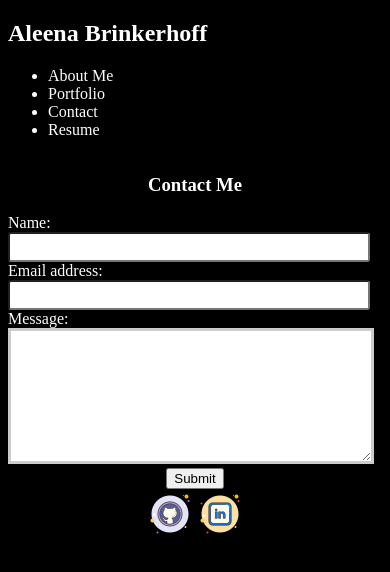
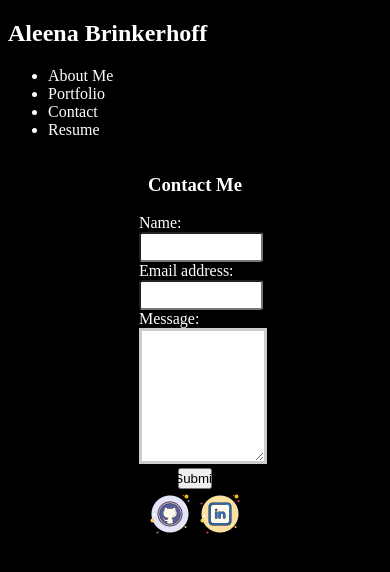
Before and after one commit to Aleenabrink93/React-Portfolio, a React (Create React App) app: page / in a window 390 px wide. Both pictures are taken after a click on the element "Contact". Shown: the top 572 px of the page. Built offline with nearby package versions, Linux system fonts and the light colour scheme.

Commit message:
styled contact page

```diff
--- a/src/components/contact/contact.css
+++ b/src/components/contact/contact.css
@@ -1,10 +1,11 @@
 .center {
-	display: flex;
-	justify-content: center;
+    display: block;
+    margin-left: auto;
+    margin-right: auto;
+    width: 50%;
+  }
 
-}
-
-form {
+.form {
 	width: 40%;
 }
 
@@ -22,7 +23,7 @@ input:focus {
 }
 
 textarea {
-	width: 600px;
+	width: 100%;
 	height: 120px;
 	border: 3px solid #cccccc;
 	padding: 5px;
@@ -32,6 +33,9 @@ textarea {
     form {
         width: 100%;
     }
+    input {
+        width: 100%;
+    }
 
 }
 @media screen and (max-width: 817px) {
@@ -39,11 +43,11 @@ textarea {
         width: 100%;
     }
     input {
-		width: 350px;
+		width: 100%;
 	}
 
 	textarea {
-		width: 350px;
+		width: 100%;
 		height: 120px;
 		border: 3px solid #cccccc;
 		padding: 5px;
--- a/src/components/contact/contact.jsx
+++ b/src/components/contact/contact.jsx
@@ -51,7 +51,7 @@ const Contact = () => {
       <div className="center">
 				<h1>Contact Me</h1>
 			</div>
-			<div>
+			<div className='center contact'>
 				<form id="contact-form">
 					<div>
 						<label htmlFor="Name">Name:</label>
```
